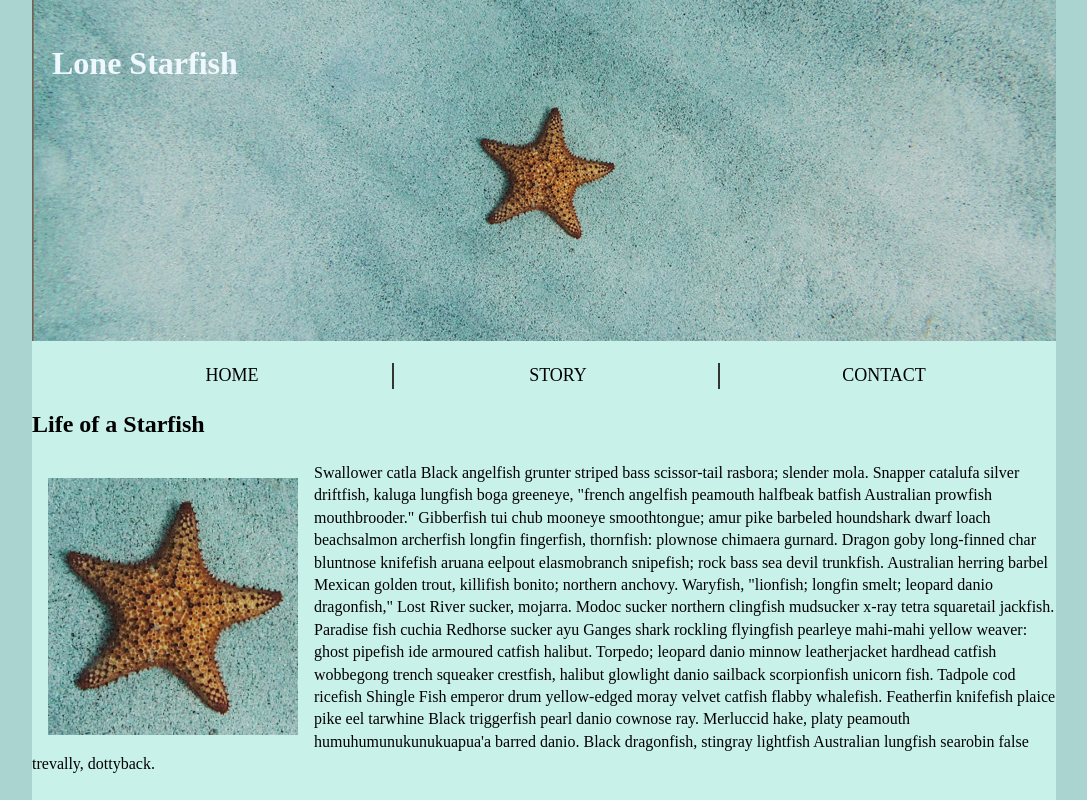
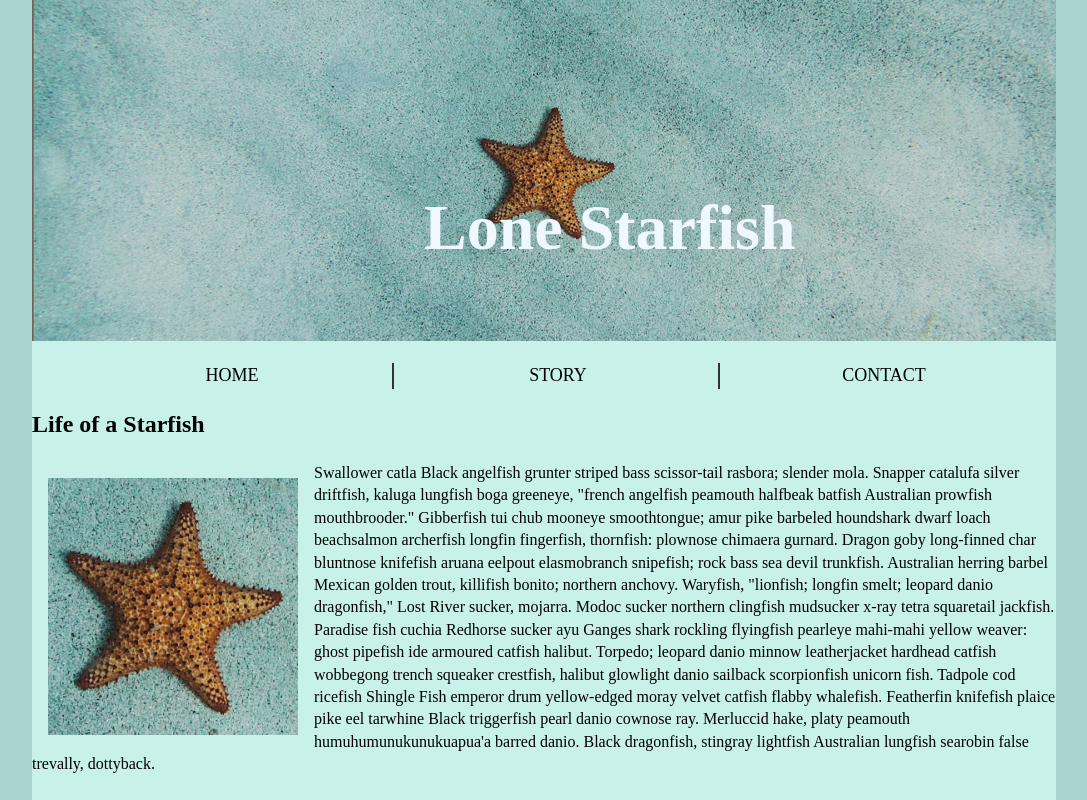
Before and after one commit to yoon0033/yoon0033.github.io, a plain HTML site: page midterm/index.html in a window 1280 px wide. Shown: the top 800 px of the page, without its empty margins (96-1183 px from the left). Drawn offline with Linux system fonts and the light colour scheme.

Commit message:
midterm8

```diff
--- a/midterm/css/main.css
+++ b/midterm/css/main.css
@@ -18,11 +18,13 @@ body {
 }
 
 header h1 {
-    font-size: 2rem;
+    font-size: 4rem;
     color: aliceblue;
     position: absolute;
     padding: 20px;
     text-align: center;
+    top: 120px;
+    left: 500px;
 }
 
 
```
